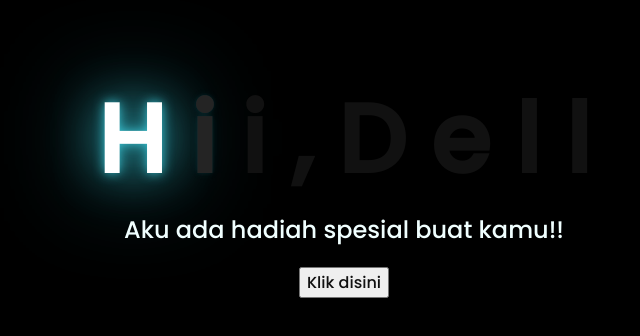
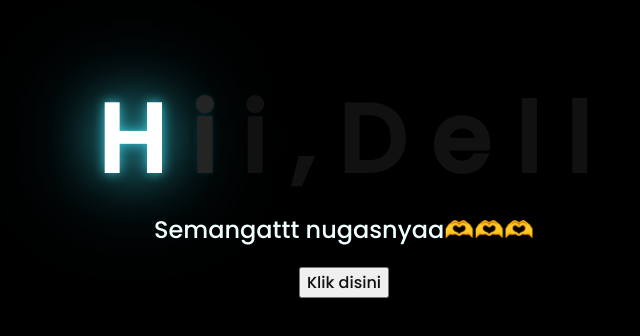
Before and after one commit to yshyzz/hadiahh, a plain HTML site: page index.html in a window 1280 px wide. Shown: the part 226-562 px from the top of the page, without its empty margins (304-944 px from the left). Drawn offline with Linux system fonts and the light colour scheme.

Commit message:
Update index.html

```diff
--- a/index.html
+++ b/index.html
@@ -21,7 +21,7 @@
         <span>l</span>
     </div>
     <div class="description">
-        <span>Aku ada hadiah spesial buat kamu!!</span>
+        <span>Semangattt nugasnyaa🫶🫶🫶</span>
     </div>
     <div class="button">
         <button>
```
